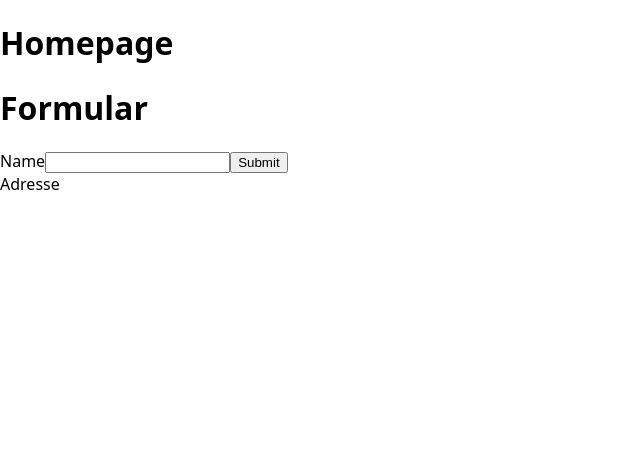
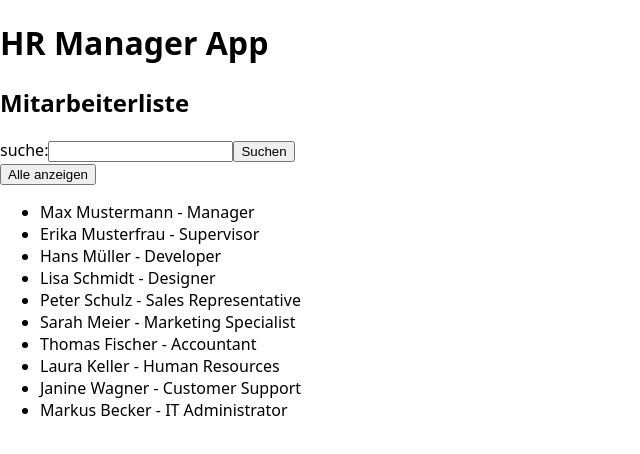
Before and after one commit to karimovich86/capstone-project, a Next.js app: page / in a window 1280 px wide. Shown: the top 454 px of the page, without its empty margins (0-640 px from the left). Built offline with nearby package versions, Linux system fonts and the light colour scheme.

Commit message:
implent searchform

```diff
--- a/components/Fomular/index.js
+++ b/components/Fomular/index.js
@@ -1 +1,41 @@
-export default function Formular () {return( <form><h1>Formular</h1><label>Name<input></input><button>Submit</button></label><br></br><label>Adresse</label></form>) }
+import { useState } from "react";
+import { employees } from "@/test_daten/test_daten";
+
+function Formular() {
+  const [searchValue, setSearchValue] = useState("");
+  const searchResults = employees.filter((employee) =>
+    employee.name.toLowerCase().includes(searchValue.toLowerCase())
+  );
+  function handleSearch(event) {
+    event.preventDefault();
+    const search = event.target.elements.search_name.value;
+
+    setSearchValue(search);
+  }
+
+  function handleShowAll() {
+    setSearchValue("");
+  }
+
+  return (
+    <>
+      <h2>Mitarbeiterliste</h2>
+      <form onSubmit={handleSearch}>
+        <label htmlFor="search_name">suche:</label>
+        <input type="text" name="search_name" id="search_name" />
+        <button type="submit">Suchen</button>
+      </form>
+
+      <button onClick={handleShowAll}>Alle anzeigen</button>
+      <ul>
+        {(searchValue ? searchResults : employees).map((employee) => (
+          <li key={employee.id}>
+            {employee.name} - {employee.position}
+          </li>
+        ))}
+      </ul>
+    </>
+  );
+}
+
+export default Formular;
--- a/package.json
+++ b/package.json
@@ -12,10 +12,12 @@
   "dependencies": {
     "eslint": "8.39.0",
     "eslint-config-next": "13.3.1",
+    "lodash": "^4.17.21",
     "next": "13.3.1",
     "react": "18.2.0",
     "react-dom": "18.2.0",
-    "styled-components": "^5.3.10"
+    "styled-components": "^5.3.10",
+    "uuid": "^9.0.0"
   },
   "devDependencies": {
     "@svgr/webpack": "^7.0.0",
--- a/pages/index.js
+++ b/pages/index.js
@@ -1,2 +1,9 @@
-import Formular from "@/components/Fomular"
-export default function Homepage() {return <><h1>Homepage</h1> <Formular/> </> }
+import Formular from "@/components/Fomular";
+export default function Homepage() {
+  return (
+    <>
+      <h1>HR Manager App</h1>
+      <Formular />
+    </>
+  );
+}
--- a/components/Fomular/server.js
+++ b/test_daten/test_daten.js
@@ -1,10 +1,4 @@
-const express = require("express");
-const cors = require("cors");
-
-const app = express();
-app.use(cors());
-
-const employees = [
+export const employees = [
   { id: 1, name: "Max Mustermann", position: "Manager" },
   { id: 2, name: "Erika Musterfrau", position: "Supervisor" },
   { id: 3, name: "Hans Müller", position: "Developer" },
@@ -16,12 +10,3 @@ const employees = [
   { id: 9, name: "Janine Wagner", position: "Customer Support" },
   { id: 10, name: "Markus Becker", position: "IT Administrator" },
 ];
-
-app.get("/employees", (req, res) => {
-  res.json(employees);
-});
-
-const port = 3000;
-app.listen(port, () => {
-  console.log(`API-Server läuft auf Port ${port}`);
-});
```
Also changed, not shown: 1 other file (tests, documents, lock files or other folders).
